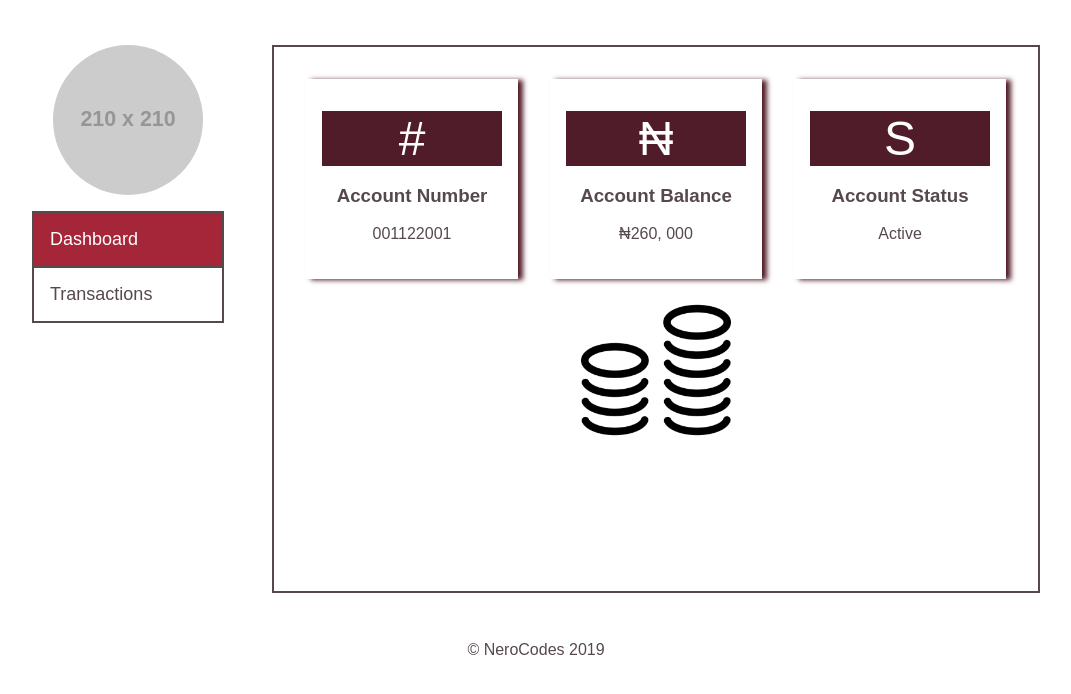
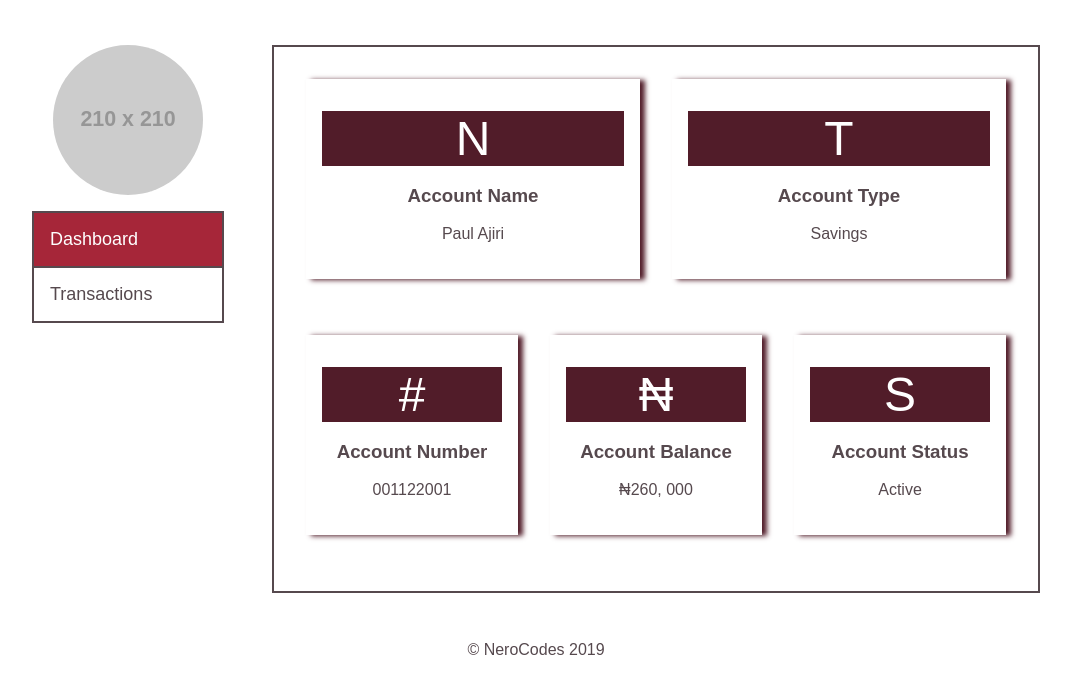
Before and after one commit to Nerocodes/banka, a plain HTML site: page ui/client/dashboard-active.html in a window 1280 px wide. Shown: the part 64-758 px from the top of the page, without its empty margins (104-1175 px from the left). Drawn offline with Linux system fonts and the light colour scheme; placeholder pictures from the web are drawn by us.

Commit message:
feature(ui): added cards to client dashboard [Finishes #165336340]

```diff
--- a/ui/client/dashboard-active.html
+++ b/ui/client/dashboard-active.html
@@ -36,6 +36,23 @@
             </nav>
         </div>
         <div class="right dashboard-active">
+            <div class="top">
+                <div class="card">
+                    <div class="icon">
+                        N
+                    </div>
+                    <h3>Account Name</h3>
+                    <p class="value">Paul Ajiri</p>
+                </div>
+                <div class="card">
+                    <div class="icon">
+                        T
+                    </div>
+                    <h3>Account Type</h3>
+                    <p class="value">Savings</p>
+                </div>
+            </div>
+            <div class="bottom">
                 <div class="card">
                     <div class="icon">
                         #
@@ -57,9 +74,10 @@
                     <h3>Account Status</h3>
                     <p class="value">Active</p>
                 </div>
-            <div class="center">
+            </div>
+            <!-- <div class="center">
                 <img src="../img/money.png" alt="" width="150" height="150">
-            </div>
+            </div> -->
 
         </div>
     </main>
--- a/ui/css/styles.css
+++ b/ui/css/styles.css
@@ -303,10 +303,34 @@ body{
 /* Dashboard active */
 .dashboard-active{
     display: grid;
+    grid-template-columns: 1fr;
+    grid-column-gap: 2rem;
+    grid-row-gap: 2rem;
+}
+
+.dashboard-active .top{
+    display: grid;
+    grid-template-columns: 1fr 1fr;
+    grid-column-gap: 2rem;
+    grid-row-gap: 2rem;
+    grid-auto-rows: 200px;
+
+}
+
+.dashboard-active .bottom{
+    display: grid;
     grid-template-columns: 1fr 1fr 1fr;
     grid-column-gap: 2rem;
+    grid-row-gap: 2rem;
     grid-auto-rows: 200px;
 
+}
+
+.dashboard-active .top > .card, .dashboard-active .bottom > .card{
+    /* border: 1px solid #511C29; */
+    text-align: center;
+    padding: 2rem 1rem;
+    box-shadow: 5px 1px 5px #511C29;
 }
 
 .dashboard-active > .card{
@@ -600,6 +624,10 @@ footer{
         grid-template-columns: 1fr;
     }
 
+    .dashboard-active .top, .dashboard-active .bottom{
+        grid-template-columns: 1fr;
+    }
+
     .dashboard-active > .card{
         margin-bottom: 1rem;
     }
```
Lines whose indentation alone changed are shown as unchanged.
